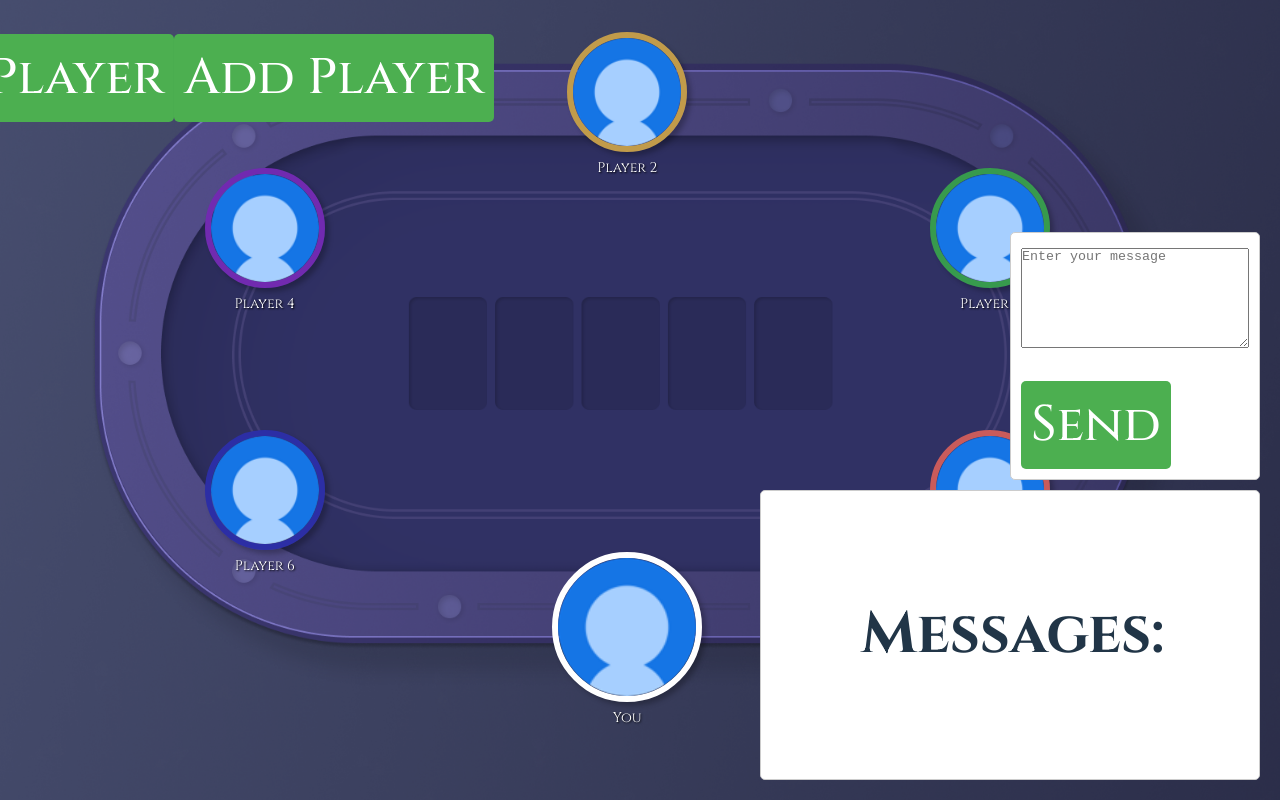
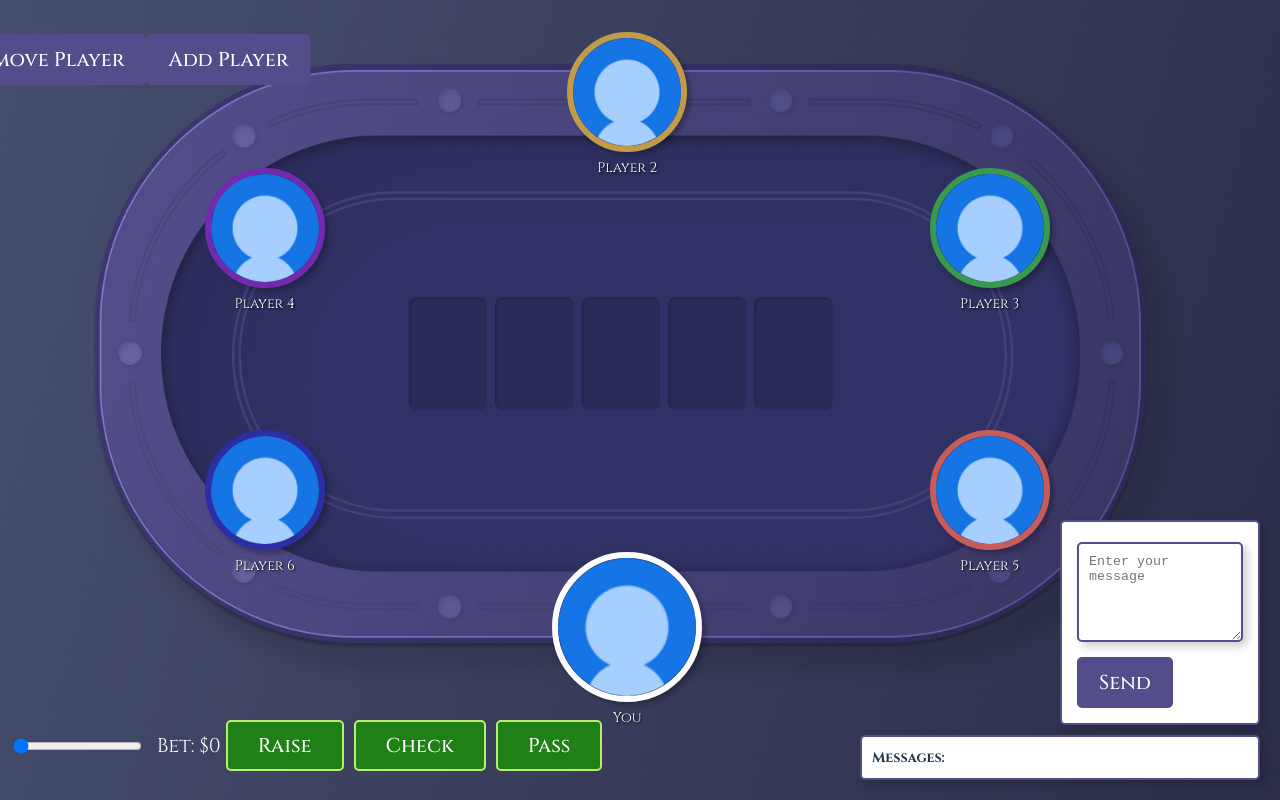
Before and after one commit to VoroninOlexandr/BBL_UI, a React (Vite) app: page /table in a window 1280 px wide. Built offline with nearby package versions, Linux system fonts and the light colour scheme.

Commit message:
chat css and add bet buttons

```diff
--- /dev/null
+++ b/src/Components/GameTable/BetControls.jsx
@@ -0,0 +1,24 @@
+import React, { useState } from "react";
+
+
+const BetControls = ({ onRaise, onCheck, onPass }) => {
+  const [bet, setBet] = useState(0);
+
+  return (
+    <div className="betting-controls">
+      <input
+        type="range"
+        min="0"
+        max="1000"
+        value={bet}
+        onChange={(e) => setBet(e.target.value)}
+      />
+      <span>Bet: ${bet}</span>
+      <button onClick={() => onRaise(bet)}>Raise</button>
+      <button onClick={onCheck}>Check</button>
+      <button onClick={onPass}>Pass</button>
+    </div>
+  );
+};
+
+export default BetControls;
--- a/src/Components/GameTable/GameTable.css
+++ b/src/Components/GameTable/GameTable.css
@@ -1,3 +1,66 @@
+/* Chat Container */
+.chat-container {
+  position: fixed;
+  bottom: 20px;
+  right: 20px;
+  z-index: 1000;
+  display: flex;
+  flex-direction: column;
+  align-items: flex-end;
+}
+
+.chat-box {
+  background: #fff;
+  padding: 15px;
+  border: 2px solid #534e8b;
+  border-radius: 5px;
+  margin-bottom: 10px;
+  width: 200px;
+  box-shadow: 4px 4px 10px rgba(0, 0, 0, 0.2);
+  font-size: 12px;
+}
+
+.messages-box {
+  background: #fff;
+  padding: 10px;
+  border: 2px solid #534e8b;
+  border-radius: 5px;
+  width: 400px;
+  max-height: 150px;
+  overflow-y: auto;
+  box-shadow: 4px 4px 10px rgba(0, 0, 0, 0.2);
+  font-size: 12px;
+  overflow-y: auto;
+}
+
+button {
+  padding: 10px 20px;
+  margin-top: 10px;
+  background-color: #534e8b;
+  color: white;
+  border: 2px solid #534e8b;
+  border-radius: 5px;
+  cursor: pointer;
+  transition: background-color 0.2s ease, transform 0.2s ease;
+  font-size: 20px;
+}
+
+button:hover {
+  background-color: #392e6a;
+  transform: scale(1.05);
+}
+
+textarea {
+  width: 100%;
+  margin-top: 5px;
+  height: 100px;
+  border: 2px solid #534e8b;
+  border-radius: 5px;
+  padding: 10px;
+  box-shadow: 4px 4px 10px rgba(0, 0, 0, 0.2);
+}
+
+/* Game Table */
 .game-table {
 position: relative;
 width: 100vw;
@@ -52,18 +115,23 @@
 .player:nth-child(3) .avatar {
 border-color: #ffffff;
 }
+
 .player:nth-child(4) .avatar {
 border-color: #C19B4A;
 }
+
 .player:nth-child(5) .avatar {
 border-color: #379A4D;
 }
+
 .player:nth-child(6) .avatar {
 border-color: #712AB0;
 }
+
 .player:nth-child(7) .avatar {
 border-color: #C95B5B;
 }
+
 .player:nth-child(8) .avatar {
 border-color: #2C2EA5;
 }
@@ -75,6 +143,7 @@
 text-shadow: 1px 1px 2px #000;
 }
 
+/* Controls */
 .controls {
 position: absolute;
 top: 3%;
@@ -98,11 +167,48 @@
 }
 
 .control-button:hover {
-    background-color: #392e6a; /* Темніший відтінок для наведеного стану */
-    transform: scale(1.05); /* Легка анімація при наведенні */
+background-color: #392e6a;
+transform: scale(1.05);
 }
 
 .control-button:disabled {
-    background-color: #d1c6e3; /* Світліший колір для вимкнених кнопок */
+background-color: #d1c6e3;
 cursor: not-allowed;
 }
+
+/* Bet Controls */
+.betting-controls {
+position: absolute;
+top: 90%;
+left: 1%;
+z-index: 5;
+display: flex;
+align-items: center;
+justify-content: center;
+}
+
+.betting-controls input[type="range"] {
+margin-right: 5px;
+}
+
+.betting-controls button {
+margin: 0 5px;
+padding: 10px 30px;
+font-size: 20px;
+background-color: #1f8016;
+color: white;
+border: 2px solid #bdec72;
+border-radius: 5px;
+transition: background-color 0.2s ease, transform 0.2s ease;
+}
+
+.betting-controls button:hover {
+background-color: #da544a;
+transform: scale(1.05);
+}
+
+.betting-controls span {
+font-size: 20px;
+color: white;
+margin-left: 10px;
+}
--- a/src/Components/GameTable/GameTable.jsx
+++ b/src/Components/GameTable/GameTable.jsx
@@ -1,6 +1,7 @@
 import React, { useState } from "react";
 import "./GameTable.css";
 import WebSocketComponentChat from "../WebSocketComponent/WebSocketComponentChat";
+import BetControls from "./BetControls";
 
 // Мок-дані гравців
 const allPlayers = [
@@ -65,6 +66,21 @@ const GameTable = () => {
     }
   };
 
+  const handleRaise = (bet) => {
+    console.log(`Raised bet to $${bet}`);
+    // You can implement further logic here for raising the bet
+  };
+
+  const handleCheck = () => {
+    console.log("Checked");
+    // You can implement further logic here for checking
+  };
+
+  const handlePass = () => {
+    console.log("Passed");
+    // You can implement further logic here for passing
+  };
+
   const players = allPlayers.slice(0, playerCount);
   const positions = positionsByPlayerCount[playerCount];
 
@@ -89,7 +105,6 @@ const GameTable = () => {
           alt="Poker Table"
           className="table"
         />
-
         {players.map((player, index) => (
           <div
             key={player.id}
@@ -107,6 +122,7 @@ const GameTable = () => {
           </div>
         ))}
       </div>
+      <BetControls onRaise={handleRaise} onCheck={handleCheck} onPass={handlePass} />
       <WebSocketComponentChat chatMessages={chatMessages} setChatMessages={setChatMessages} />
     </div>
   );
--- a/src/Components/HomePage/HomePage.jsx
+++ b/src/Components/HomePage/HomePage.jsx
@@ -12,7 +12,7 @@ const HomePage = () => {
 
   const fetchLobbies = async () => {
     try {
-      const response = await axios.get("http://localhost:8080/api/games/get_all");
+      const response = await axios.get("http://localhost:8080/api/games/get-all");
       setLobbies(response.data);
     } catch (err) {
       setError("Failed to fetch game lobbies");
--- a/src/Components/WebSocketComponent/WebSocketComponentChat.css
+++ /dev/null
@@ -1,48 +0,0 @@
-.chat-container {
-    position: fixed;
-    bottom: 20px;
-    right: 20px;
-    z-index: 1000;
-    display: flex;
-    flex-direction: column;
-    align-items: flex-end;
-}
-
-.chat-box {
-    background: #fff;
-    padding: 10px;
-    border: 1px solid #ccc;
-    border-radius: 5px;
-    margin-bottom: 10px;
-    width: 250px;
-}
-
-.messages-box {
-    background: #fff;
-    padding: 100px;
-    border: 1px solid #ccc;
-    border-radius: 5px;
-    width: 500px;
-    max-height: 300px;
-    overflow-y: auto;
-}
-
-button {
-    margin-top: 10px;
-    padding: 10px;
-    background-color: #4CAF50;
-    color: white;
-    border: none;
-    border-radius: 5px;
-    cursor: pointer;
-}
-
-button:hover {
-    background-color: #45a049;
-}
-
-textarea {
-    width: 100%;
-    margin-top: 5px;
-    height: 100px;
-}
--- a/src/Components/WebSocketComponent/WebSocketComponentChat.jsx
+++ b/src/Components/WebSocketComponent/WebSocketComponentChat.jsx
@@ -1,7 +1,7 @@
 import React, { useState, useEffect } from 'react';
 import SockJS from 'sockjs-client';
 import { Client } from '@stomp/stompjs';
-import './WebSocketComponentChat.css';
+
 
 const WebSocketComponentChat = () => {
     const [messages, setMessages] = useState([]);
```
Lines whose indentation alone changed are shown as unchanged.
